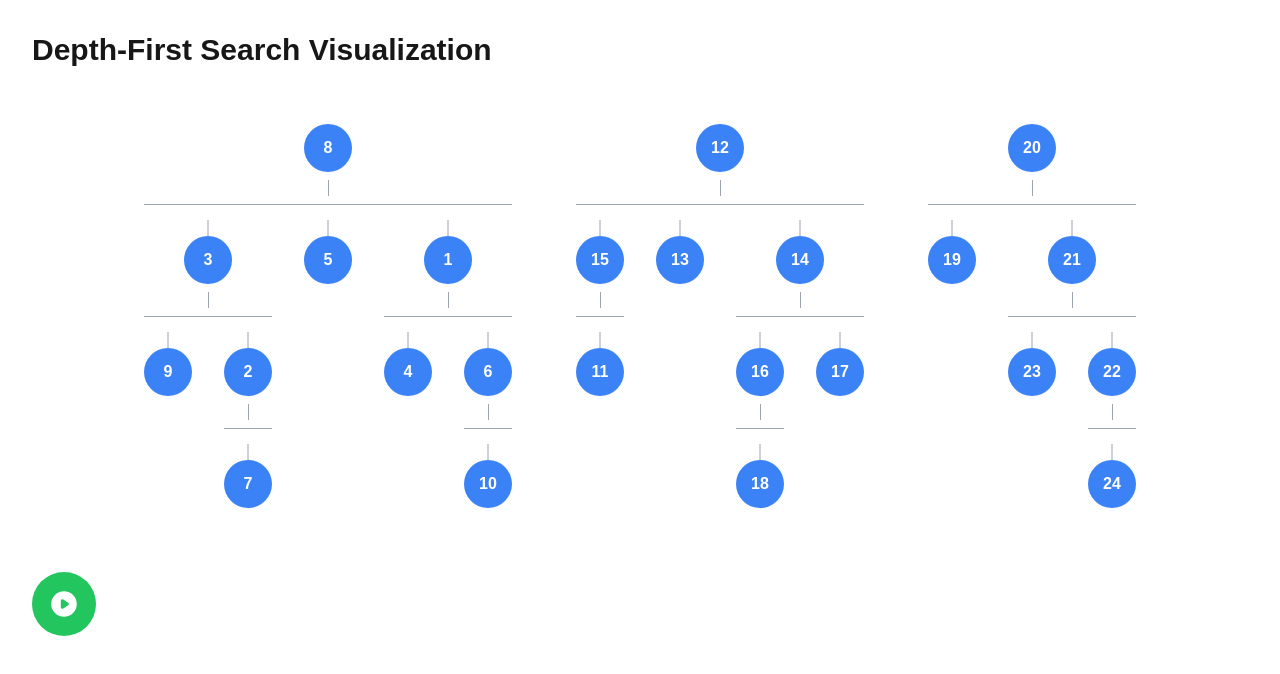
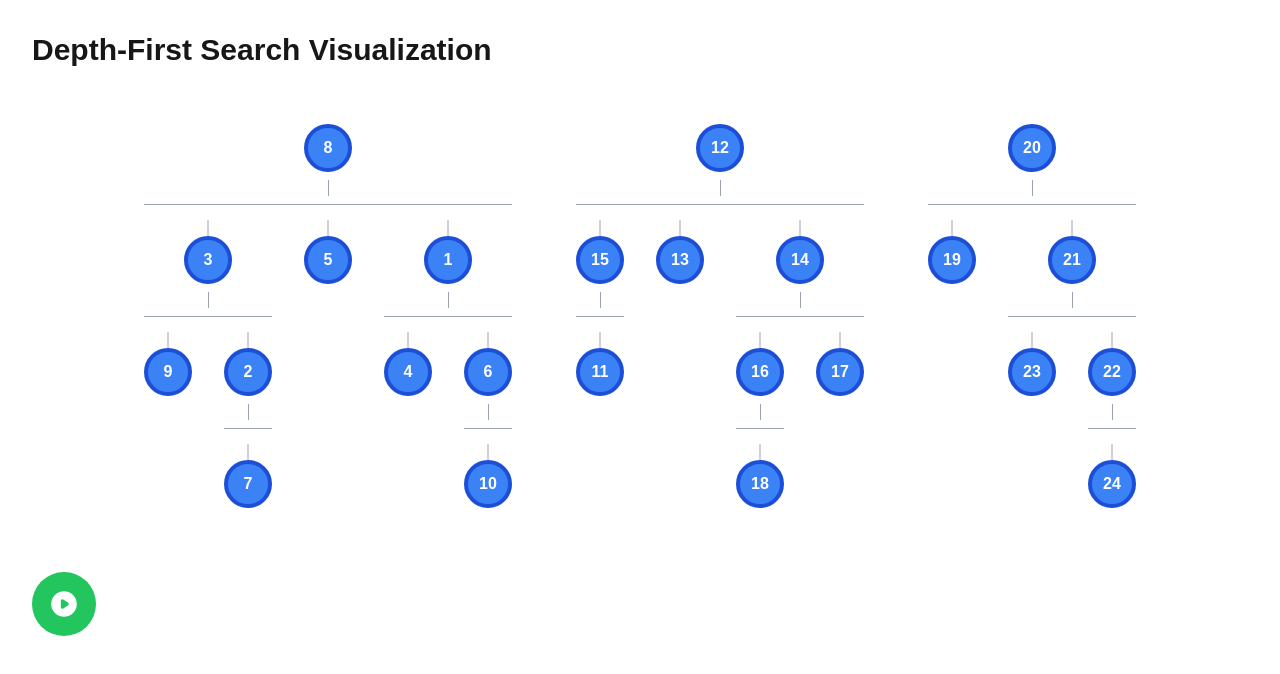
Before and after one commit to jwaldor/algorithm-visualization, a Next.js app in the folder visualization/algovis/: page /depthfirst in a window 1280 px wide. Shown: the top 674 px of the page. Built offline with nearby package versions, Linux system fonts and the light colour scheme.

Commit message:
highlight currently searched node

```diff
--- a/visualization/algovis/src/app/depthfirst/page.tsx
+++ b/visualization/algovis/src/app/depthfirst/page.tsx
@@ -77,11 +77,15 @@ function depthFirstSearch(tree: any, term: any, position: Array<any> = [],callba
 
 // console.log("depthFirstSearch",depthFirstSearch([{value:1,children:[{value:2,children:[{value:3,children:[]}]}]}],3,[],(searchState) => {console.log("searchState",searchState)}))
 
-const TreeNode: React.FC<{ node: any, depth: number }> = ({ node, depth }) => {
+const TreeNode: React.FC<{ node: any, depth: number, position: number[], currentPosition: number[] }> = ({ node, depth, position, currentPosition }) => {
+  const isCurrentlySearched = JSON.stringify(position) === JSON.stringify(currentPosition);
+  const nodeColor = isCurrentlySearched ? 'bg-yellow-500' : 'bg-blue-500';
+  const borderColor = isCurrentlySearched ? 'border-yellow-700' : 'border-blue-700';
+
   return (
     <div className={`flex flex-col items-center ${depth > 0 ? 'mt-4' : ''}`}>
       <div className="relative">
-        <div className="w-12 h-12 rounded-full bg-blue-500 flex items-center justify-center text-white font-bold z-10 relative">
+        <div className={`w-12 h-12 rounded-full ${nodeColor} border-4 ${borderColor} flex items-center justify-center text-white font-bold z-10 relative transition-colors duration-300`}>
           {node.value}
         </div>
         {depth > 0 && (
@@ -95,7 +99,13 @@ const TreeNode: React.FC<{ node: any, depth: number }> = ({ node, depth }) => {
             <div className="absolute w-full h-px bg-gray-400 top-0 left-0"></div>
             <div className="flex space-x-8 pt-4">
               {node.children.map((child: any, index: number) => (
-                <TreeNode key={index} node={child} depth={depth + 1} />
+                <TreeNode
+                  key={index}
+                  node={child}
+                  depth={depth + 1}
+                  position={[...position, index]}
+                  currentPosition={currentPosition}
+                />
               ))}
             </div>
           </div>
@@ -256,7 +266,16 @@ export default function Page() {
                     {state.visualizationData && Array.isArray(state.visualizationData) && (
                         <div className="flex justify-center space-x-16">
                             {state.visualizationData.map((rootNode: any, index: number) => (
-                                <TreeNode key={index} node={rootNode} depth={0} />
+                                <TreeNode
+                                    key={index}
+                                    node={rootNode}
+                                    depth={0}
+                                    position={[index]}
+                                    currentPosition={state.state[0] === "searching"
+                                        ? (state.state[1] as {position: number, positions: Array<Array<number>>}).positions[(state.state[1] as {position: number, positions: Array<Array<number>>}).position]
+                                        : []
+                                    }
+                                />
                             ))}
                         </div>
                     )}
```
